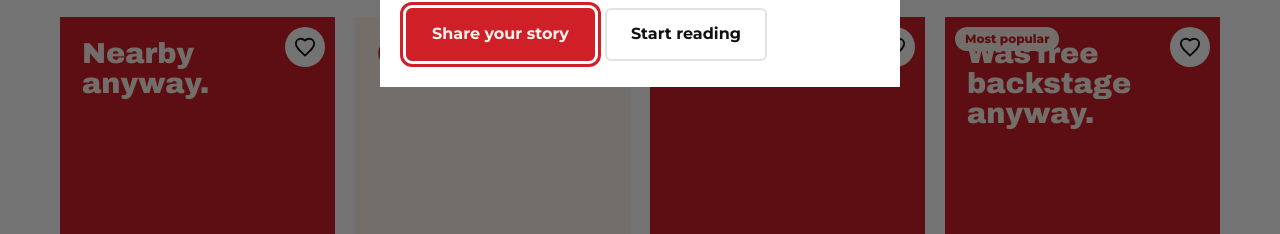
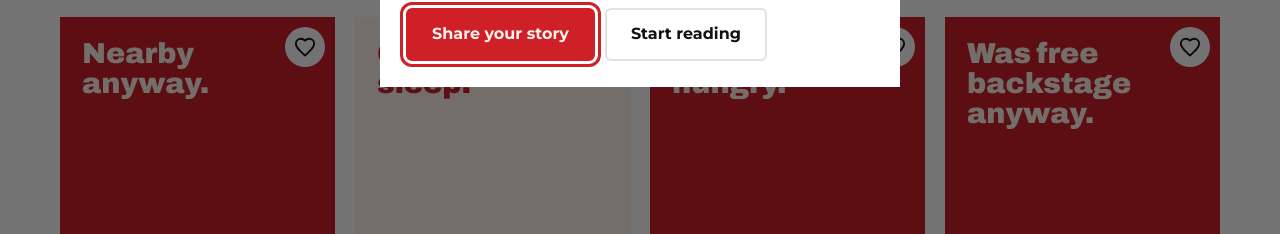
Before and after one commit to Deeksha-2110/Bla_Bli_Blu, a plain HTML site: page index.html in a window 1280 px wide. Shown: the part 566-800 px from the top of the page. Drawn offline with Linux system fonts and the light colour scheme.

Commit message:
Button overlap fix

```diff
--- a/index.html
+++ b/index.html
@@ -144,13 +144,14 @@
   }
   .media img { display: block; width: 100%; height: 100%; object-fit: cover; }
   .panel { height: 100%; padding: 8cqw; display: flex; flex-direction: column; justify-content: space-between; gap: 6cqw; }
-  .panel h3 { margin: 0; font-size: clamp(1.15rem, 10.5cqw, 3.4rem); line-height: 1.04; overflow-wrap: anywhere; }
+  .panel h3 { margin: 0; padding-right: max(0px, calc(52px - 8cqw)); font-size: clamp(1.15rem, 10.5cqw, 3.4rem); line-height: 1.04; overflow-wrap: anywhere; }
   .panel .wm { font-family: 'Archivo', sans-serif; font-weight: 900; font-stretch: 125%; font-size: max(0.6rem, 4cqw); letter-spacing: 0.02em; }
+  @container (max-width: 190px) { .panel .wm { display: none; } }
   .v0 { background: #CF2028; color: #FFF4EC; }
   .v1 { background: #FFF4EC; color: #CF2028; }
   .v2 { background: #141414; color: #FFF4EC; }
   .v2 .wm { color: #FF5B62; }
-  .badge { position: absolute; top: 10px; left: 10px; background: var(--cream); color: #CF2028; font-size: 0.75rem; font-weight: 800; padding: 3px 10px; border-radius: 999px; }
+  .badge { position: absolute; bottom: 8px; right: 8px; background: var(--cream); color: #CF2028; font-size: 0.66rem; font-weight: 800; line-height: 1.3; padding: 2px 8px; border-radius: 999px; }
   .heart {
     position: absolute;
     top: 10px;
@@ -286,7 +287,7 @@
   /* Reads, likes, tags */
   .stats { margin: 0; font-size: 0.82rem; color: var(--muted); }
   .stats.big { font-size: 0.95rem; }
-  .badge.inline { position: static; display: inline-block; align-self: flex-start; background: var(--brand); color: var(--cream); }
+  .badge.inline { position: static; display: inline-block; align-self: flex-start; background: var(--brand); color: var(--cream); font-size: 0.72rem; padding: 3px 10px; }
   .savebtn .n { font-weight: 600; color: var(--muted); }
 
   /* Comments */
```
